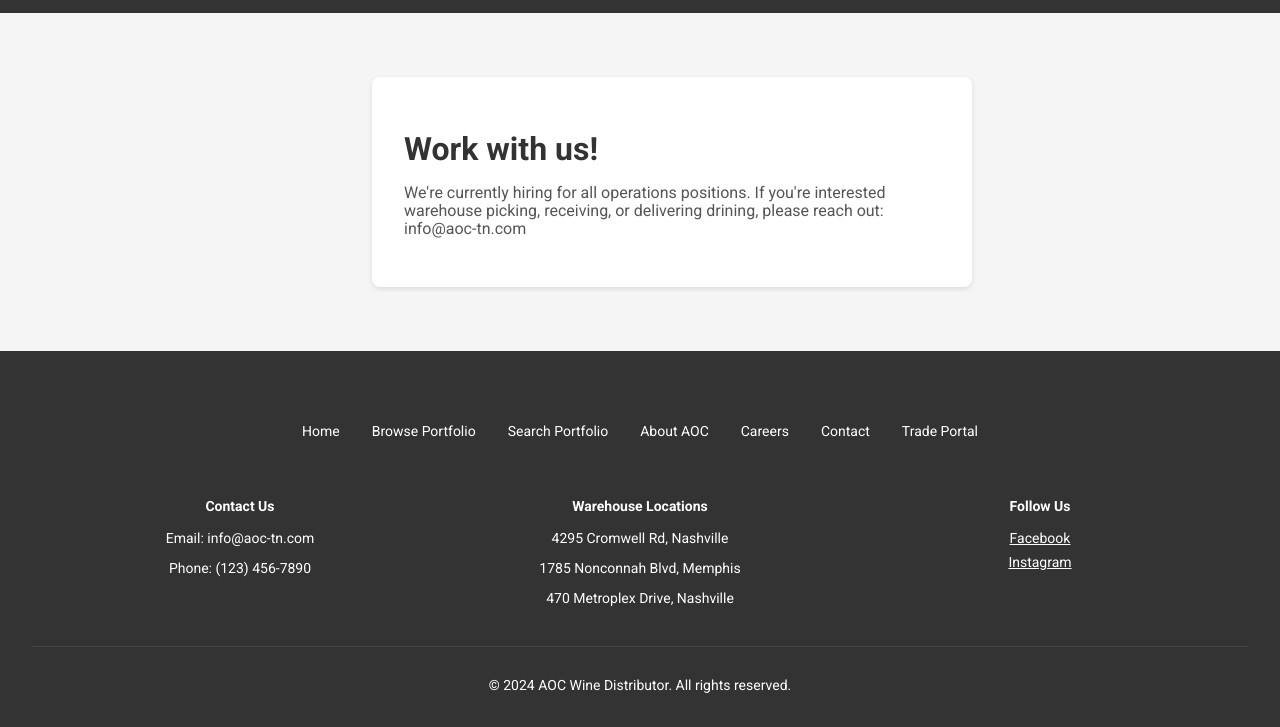
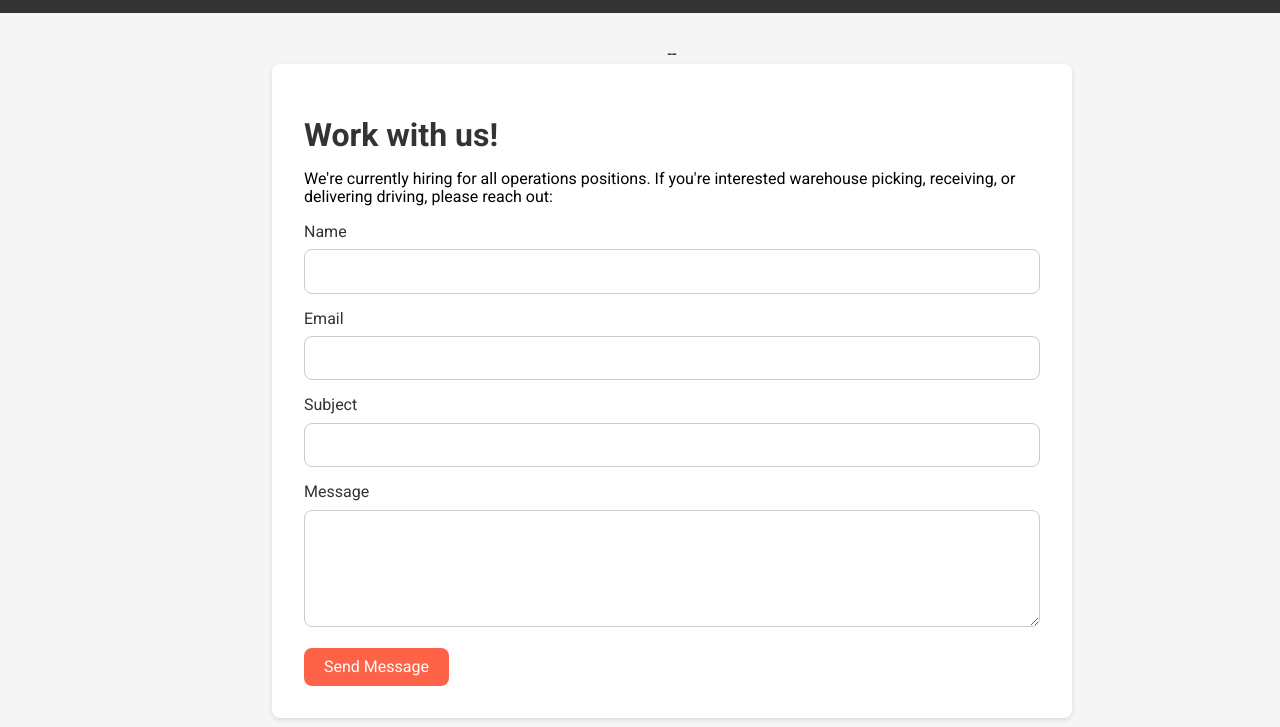
Before and after one commit to mattcory6000/aoc_mvp_json_site, a website: page docs/careers.html in a window 1280 px wide. Shown: the part 393-1120 px from the top of the page. Drawn offline with nearby package versions, Linux system fonts and the light colour scheme; no server answers.

Commit message:
Replace trade-portal link with a button.

```diff
--- a/docs/careers.html
+++ b/docs/careers.html
@@ -15,12 +15,29 @@
   <header></header>
 
   <main>
-    <div class="grid grid">
-      <section class="section">
-        <h1>Work with us!</h1>
-        <p>We're currently hiring for all operations positions. If you're interested warehouse picking, receiving, or delivering drining, please reach out: info@aoc-tn.com</p>
-      </section>
-    </div>
+--  <section class="contact-section">
+      <h1>Work with us!</h1>
+      <p>We're currently hiring for all operations positions. If you're interested warehouse picking, receiving, or delivering driving, please reach out:</p>
+      <form id="contact-form">
+        <div class="form-group">
+          <label for="name">Name</label>
+          <input type="text" id="name" name="name" required>
+        </div>
+        <div class="form-group">
+          <label for="email">Email</label>
+          <input type="email" id="email" name="email" required>
+        </div>
+        <div class="form-group">
+          <label for="subject">Subject</label>
+          <input type="text" id="subject" name="subject" required>
+        </div>
+        <div class="form-group">
+          <label for="message">Message</label>
+          <textarea id="message" name="message" rows="5" required></textarea>
+        </div>
+        <button type="submit" class="btn">Send Message</button>
+      </form>
+    </section>
   </main>
 
   <footer></footer>
--- a/docs/css/style.css
+++ b/docs/css/style.css
@@ -14,7 +14,7 @@ body {
   overflow: hidden;
   position: relative;
   text-align: center; /* Center the banner image */
-  padding: 0px; /* Optional: Add some padding around the banner */
+  padding: 0; /* Optional: Add some padding around the banner */
 }
 
 .banner img {
@@ -144,6 +144,10 @@ main {
   text-decoration: underline;
 }
 
+.button-wrapper {
+  margin: 40px 0; /* Adjust the value as needed for more or less vertical space */
+}
+
 button, .btn {
   background-color: #ff6347;
   color: white;
@@ -152,6 +156,8 @@ button, .btn {
   border-radius: 0.5rem;
   cursor: pointer;
   transition: background-color 0.3s;
+  text-decoration: none; /* Remove underline */
+
 }
 
 button:hover, .btn:hover {
@@ -255,7 +261,8 @@ footer {
 }
 
 .contact-grid {
-  grid-template-columns: 1fr;
+  display: flex; /* Changed to flex for centering */
+  justify-content: center; /* Center the contact section */
   margin: 2rem 0;
 }
 
@@ -264,6 +271,9 @@ footer {
   padding: 2rem;
   border-radius: 0.5rem;
   box-shadow: 0 2px 5px rgba(0, 0, 0, 0.1);
+  width: 100%;
+  max-width: 400px; /* Default maximum width for smaller screens */
+  box-sizing: border-box;
 }
 
 .contact-section h1 {
@@ -297,15 +307,23 @@ footer {
 }
 
 .btn {
-  background-color: #ff6347;
-  color: white;
-  padding: 0.75rem 1.5rem;
-  border: none;
-  border-radius: 0.5rem;
+  padding: 10px 20px;
   cursor: pointer;
-  transition: background-color 0.3s;
 }
 
 .btn:hover {
   background-color: #e5533d;
 }
+
+/* Styles for wider screens */
+@media (min-width: 768px) {
+  .contact-section {
+    max-width: 600px; /* Adjust this value as needed */
+  }
+}
+
+@media (min-width: 1024px) {
+  .contact-section {
+    max-width: 800px; /* Adjust this value as needed */
+  }
+}
```
Also changed, not shown: docs/tradeportal.html (+3 -1 lines).
